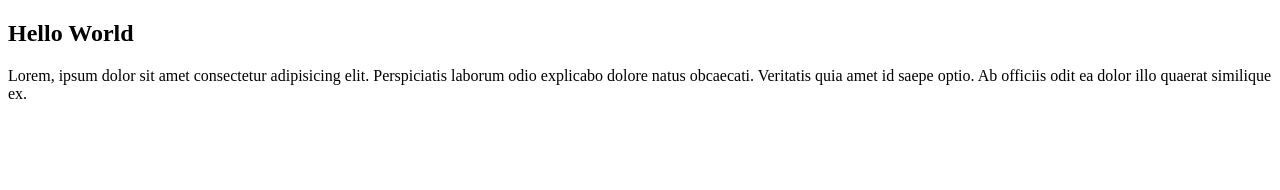
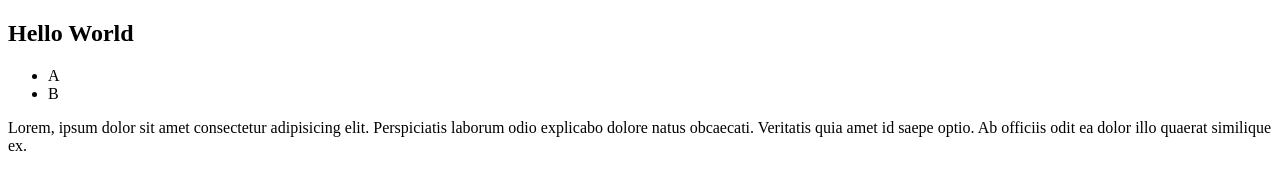
Before and after one commit to diaryocdjp/wpu-git-remote2, a plain HTML site: page index.html in a window 1280 px wide. Drawn offline with Linux system fonts and the light colour scheme.

Commit message:
Menambahkan List AB

```diff
--- a/index.html
+++ b/index.html
@@ -10,7 +10,10 @@
 
 <body>
     <h2>Hello World</h2>
-
+    <ul>
+        <li>A</li>
+        <li>B</li>
+    </ul>
     <p>Lorem, ipsum dolor sit amet consectetur adipisicing elit. Perspiciatis laborum odio explicabo dolore natus
         obcaecati. Veritatis quia amet id saepe optio. Ab officiis odit ea dolor illo quaerat similique ex.</p>
 </body>
```
